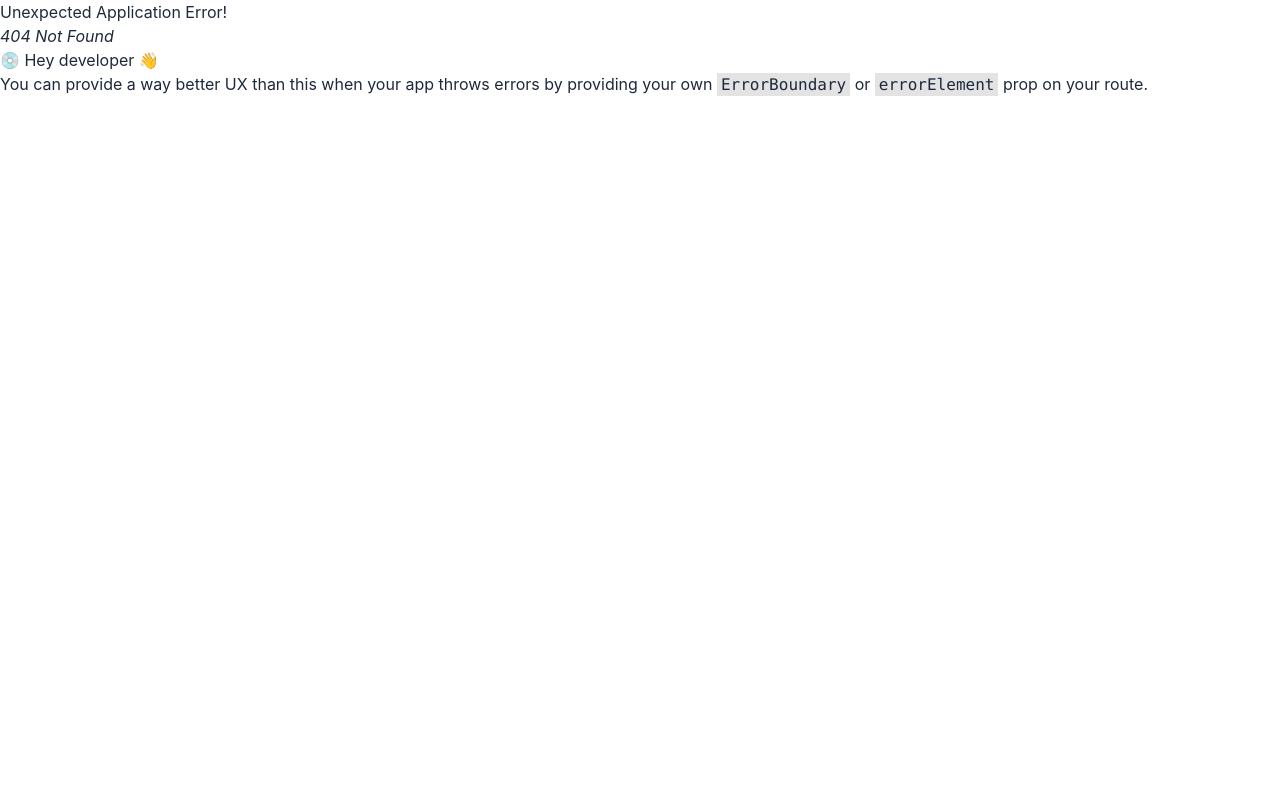
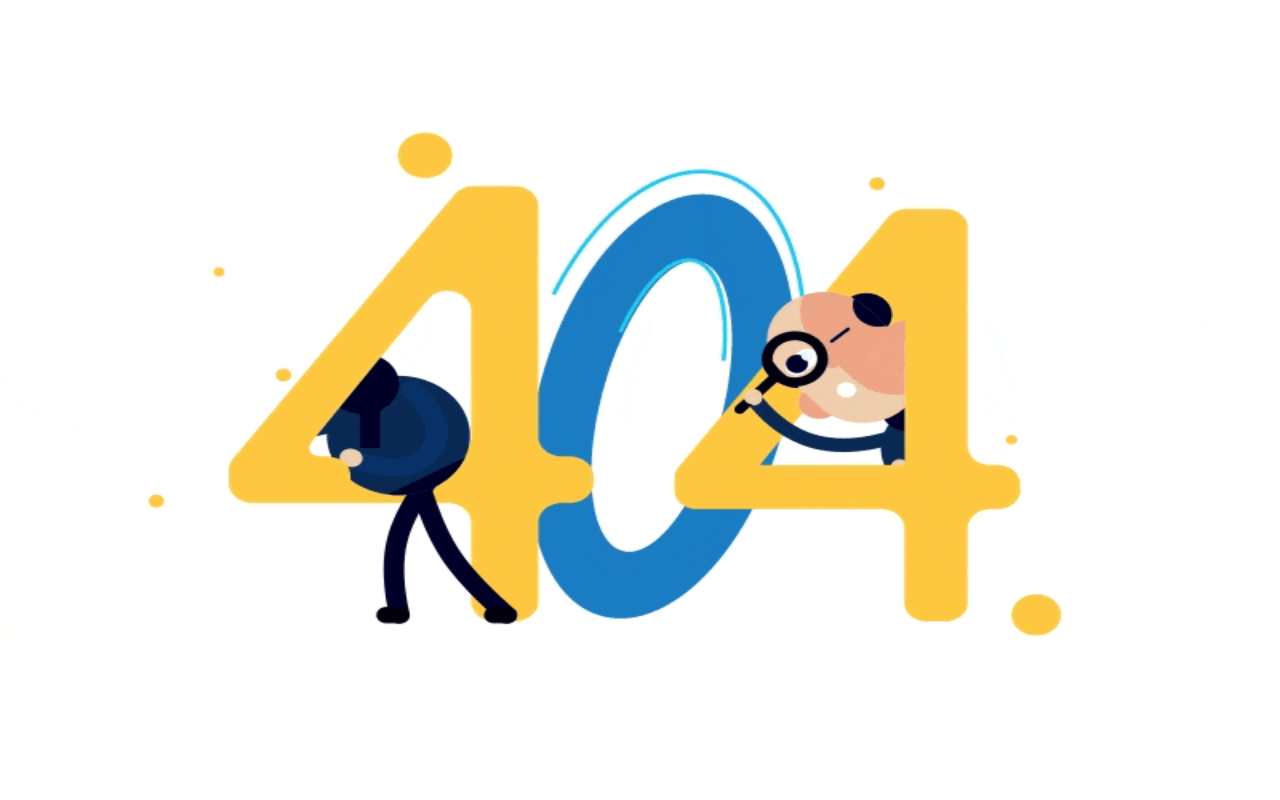
Before and after one commit to AnhaSamea/iSellsDotCom, a React (Create React App) app: page /about in a window 1280 px wide. Before the commit this address had no page. Built offline with nearby package versions, Linux system fonts and the light colour scheme.

Commit message:
error page created

```diff
--- /dev/null
+++ b/src/Router/Error/Error.js
@@ -0,0 +1,11 @@
+import React from 'react';
+import gif from '../../assets/images/404-page-animation.gif'
+const Error = () => {
+    return (
+        <div className='flex justify-center'>
+            <img className='w-screen h-screen' src={gif} alt="" />
+        </div>
+    );
+};
+
+export default Error;
--- a/src/Router/Routes/Routes.js
+++ b/src/Router/Routes/Routes.js
@@ -1,6 +1,7 @@
 import { createBrowserRouter } from "react-router-dom";
 import Main from "../../Layout/Main";
 import Home from "../../Pages/Home/Home/Home";
+import Error from "../Error/Error";
 
 const router = createBrowserRouter([
     {
@@ -12,6 +13,10 @@ const router = createBrowserRouter([
                 element: <Home></Home>
             },
         ]
+    },
+    {
+        path: '*',
+        element: <Error></Error>
     }
 ])
 export default router;
```
